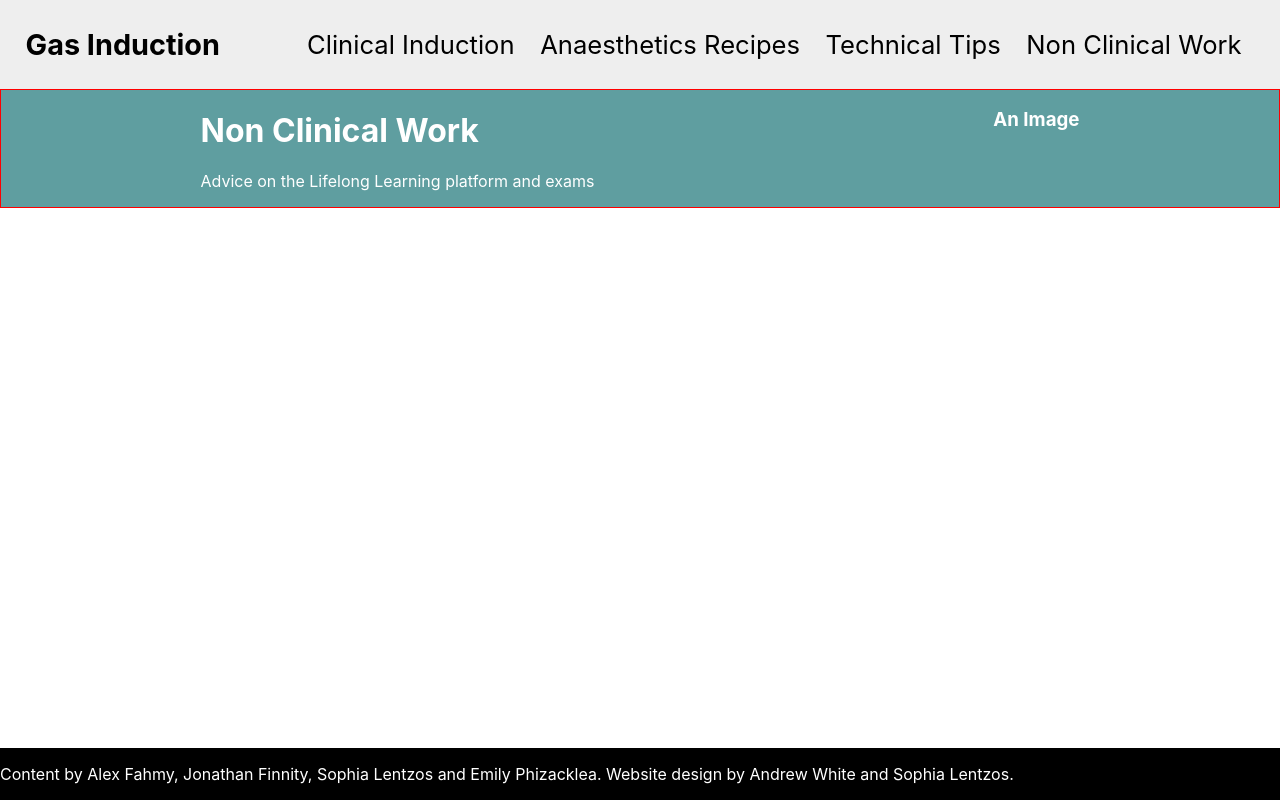
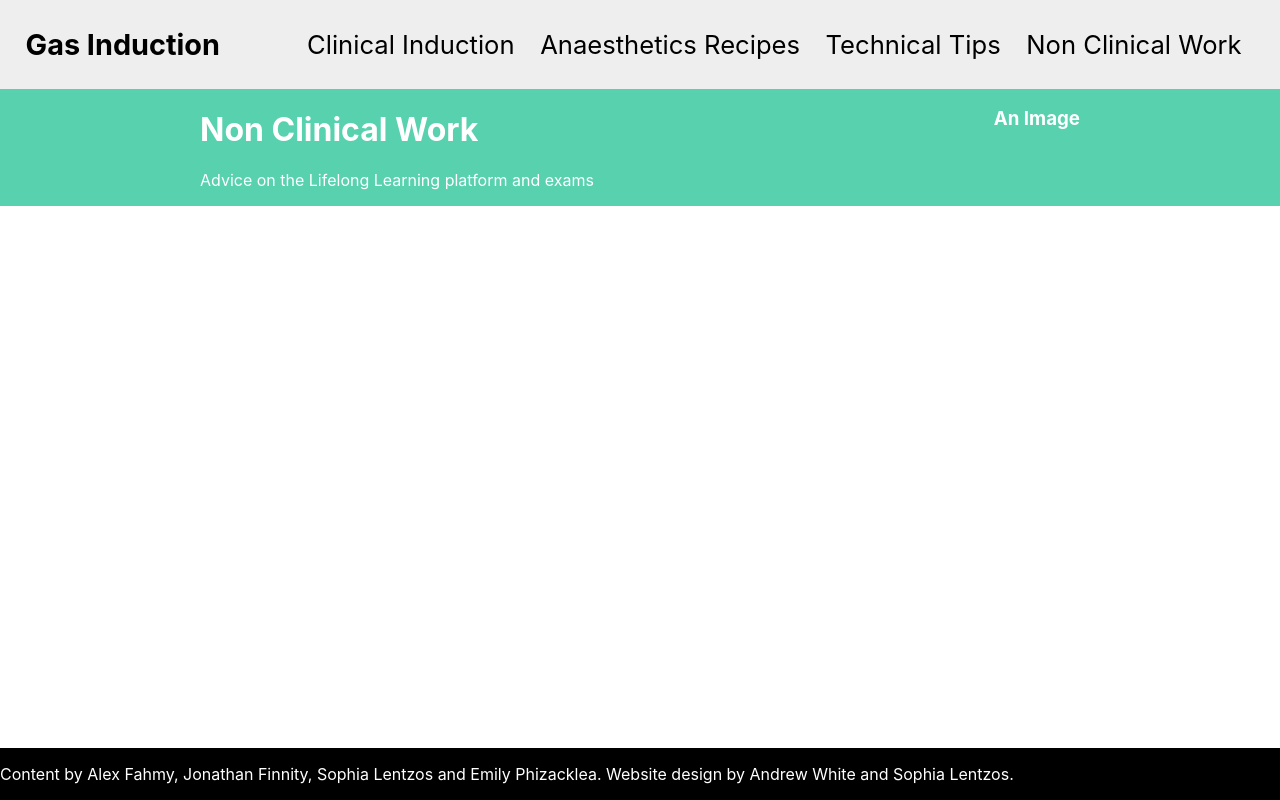
Before and after one commit to arlw87/gas-induction-website, a Next.js app: page /non-clincal in a window 1280 px wide. Built offline with nearby package versions, Linux system fonts and the light colour scheme.

Commit message:
Add color to config to style section header
The color value is extracted in the section page, and pasted to
the Section Header through background color prop. Section Header
component will use inline styles to color the background of component.

```diff
--- a/components/UI/SectionHeader.js
+++ b/components/UI/SectionHeader.js
@@ -1,8 +1,12 @@
 import classes from "./SectionHeader.module.css";
 
 const SectionHeader = (props) => {
+  const backgroundColorStyle = {
+    backgroundColor: props.backgroundColor,
+  };
+
   return (
-    <header className={classes.header}>
+    <header style={backgroundColorStyle} className={classes.header}>
       <div className={classes.textContainer}>
         <h1>{props.title}</h1>
         <p>{props.tag}</p>
--- a/components/UI/SectionHeader.module.css
+++ b/components/UI/SectionHeader.module.css
@@ -1,9 +1,7 @@
 .header {
-  background-color: cadetblue;
   display: flex;
   color: rgb(255, 255, 255);
   justify-content: space-around;
-  border: 1px red solid;
 }
 
 .textContainer {
--- a/config/sections.js
+++ b/config/sections.js
@@ -4,24 +4,28 @@ const sections = [
     sectionName: "Clinical Induction",
     link: "clinical-induction",
     tag: "Resources to aid first few weeks in anaesthesia",
+    color: "#0d4b6d",
   },
   {
     id: 2,
     sectionName: "Anaesthetics Recipes",
     link: "anaesthetic-recipes",
     tag: "Reference guides to providing anaesthesia for common operations",
+    color: "#67c162",
   },
   {
     id: 3,
     sectionName: "Technical Tips",
     link: "technical-tips",
     tag: "Basic advice on machine checks, airway equipment, opening glass vials, making antibiotics etc.",
+    color: "#60abd5",
   },
   {
     id: 4,
     sectionName: "Non Clinical Work",
     link: "non-clincal",
     tag: "Advice on the Lifelong Learning platform and exams",
+    color: "#57d1ae",
   },
 ];
 
--- a/pages/non-clincal/index.js
+++ b/pages/non-clincal/index.js
@@ -9,11 +9,17 @@ const NonClinicalWorkSection = () => {
   //As this is for a static generated website no need to useEffect
   //to run on mount
 
-  const { sectionName, tag } = sections.find(
+  const { sectionName, tag, color } = sections.find(
     (section) => section.id === sectionID
   );
 
-  return <SectionHeader title={sectionName} tag={tag}></SectionHeader>;
+  return (
+    <SectionHeader
+      title={sectionName}
+      tag={tag}
+      backgroundColor={color}
+    ></SectionHeader>
+  );
 };
 
 export default NonClinicalWorkSection;
```
